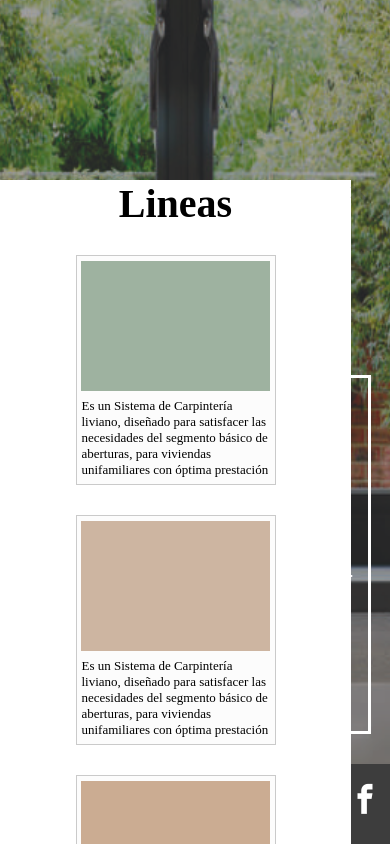
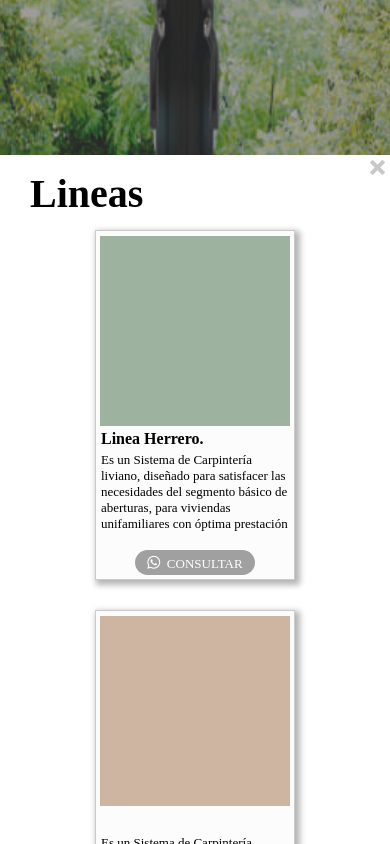
Before and after one commit to VegaVictor90/Aluve-2, a plain HTML site: page index.html in a window 390 px wide. Shown: the part 689-1533 px from the top of the page. Drawn offline with Linux system fonts and the light colour scheme; files whose address does not match are found by name.

Commit message:
Primer Commit

```diff
--- a/index.html
+++ b/index.html
@@ -38,10 +38,13 @@
                         <img src="" alt="">
                         <img src="" alt="">
                     </div>
-                    <p>Es un Sistema de Carpintería liviano, diseñado
+                    <h4>Linea Herrero.</h4>
+                    <p>
+                        Es un Sistema de Carpintería liviano, diseñado
                         para satisfacer las necesidades del segmento
                         básico de aberturas, para viviendas unifamiliares
                         con óptima prestación</p>
+                    <a class="contactar" href="https://api.whatsapp.com/send/?phone=5492364683886&text=Hola! Me intera saber sobre la linea Herrero, que vi en Aluve Aberturas..." target="_blank"><i class="icon icon-whatsapp"> CONSULTAR</i></a>
                 </div>
 
                 <div class="linea_1">
--- a/javascript.js
+++ b/javascript.js
@@ -10,8 +10,8 @@ addEventListener("DOMContentLoaded", () => {
 
 addEventListener("DOMContentLoaded", () => {
     const inicio = document.querySelector(".inicio")
-    const libros = document.querySelector(".libros")
-    const sociales = document.querySelector(".sociales")
+    const lineamenu = document.querySelector(".lineamenu")
+    const trabajo = document.querySelector(".trabajo")
     const contacto = document.querySelector(".contacto")
 
 
@@ -21,14 +21,14 @@ addEventListener("DOMContentLoaded", () => {
             menu_items.classList.toggle("action")
         })
     }
-    if(libros) {
-        libros.addEventListener("click", () => {
+    if(lineamenu) {
+        lineamenu.addEventListener("click", () => {
             const menu_items = document.querySelector(".menu_items")
             menu_items.classList.toggle("action")
         })
     }
-    if(sociales) {
-        sociales.addEventListener("click", () => {
+    if(trabajo) {
+        trabajo.addEventListener("click", () => {
             const menu_items = document.querySelector(".menu_items")
             menu_items.classList.toggle("action")
         })
--- a/style.css
+++ b/style.css
@@ -47,7 +47,7 @@
     flex-direction: row;
     flex-wrap: wrap;
     justify-content: center;
-    background-color: #ffffff;
+    background-color: #f1f1f1;
     overflow-y: scroll;
 }
 .lineas span{
@@ -60,29 +60,52 @@
     position: fixed;
 }
 .lineas h2{
-    width: 100%;
+    width: 780px;
     height: 40px;
     font-size: 40px;
-    text-align: center;
+    text-align: left;
     color: var(--ColorNegro);
     margin-bottom: 20px;
+    padding-left: 30px;
+    padding-top: 15px;
 }
 .linea_1{
     width: 200px;
-    height: 230px;
+    height: 350px;
     display: flex;
     flex-direction: row;
     flex-wrap: wrap;
     justify-content: center;
+    align-self: flex-end;
     background-color: #fcfcfc;
     border: 0.5px solid #00000033;
     margin: 15px 30px;
+    box-shadow: 3px 3px 6px 2px #0000004b;
 }
 .linea_img{
-    width: 95%;
-    height: 130px;
+    width: 190px;
+    height: 190px;
     background-color: #2c583073;
     margin-top:5px;
+}
+.contactar{
+    background-color: #a1a0a0;
+    color: #ffffff;
+    font-family: 'Times New Roman', Times, serif;
+    width: 120px;
+    height: 25px;
+    border-radius: 15px;
+    text-decoration: none;
+    display: flex;
+    align-items: center;
+    justify-content: center;
+    font-size: small;
+    position: relative;
+    margin-bottom: 0px;
+}
+.contactar:hover{
+    background-color: #000000;
+    color: #ffffff;
 }
 .linea_img.modena{
     background-color: #925d3273;
@@ -96,9 +119,17 @@
 .linea_img.a-30{
     background-color: #4c118f73;
 }
+.linea_1 h4{
+    width: 100%;
+    padding: 0px 5px;
+    text-align: left;
+    color: #000000;
+    font-weight: bold;
+}
 .linea_1 p{
+    height: 95px;
     font-size: small;
-    padding: 5px;
+    padding: 0px 5px;
 }
 
 .menu_oculto{
@@ -277,9 +308,10 @@ footer p{
     }
     .lineas{
         position: fixed;
-        margin-top: 25px;
-        width: 90%;
-        height: 80vh;
+        margin: 0;
+        padding: 0;
+        width: 100vw;
+        height: 100vh;
         display: flex;
         flex-direction: row;
         flex-wrap: wrap;
```
